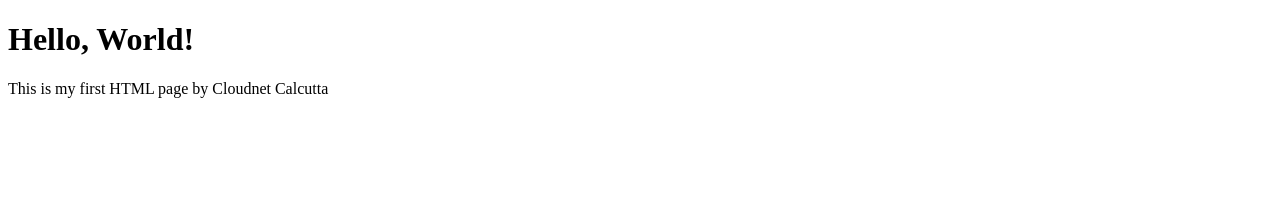
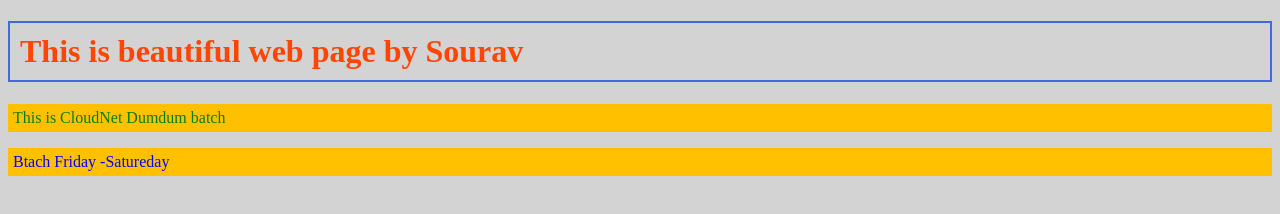
Before and after one commit to deysocalcutta84-spec/aws-github-actions-demo2, a plain HTML site: page index.html in a window 1280 px wide. Drawn offline with Linux system fonts and the light colour scheme.

Commit message:
Feature 01 (#2)
* feature_01

* 1st commit 1

```diff
--- a/index.html
+++ b/index.html
@@ -1,14 +1,33 @@
 <!DOCTYPE html>
-<html lang="en">
+<html>
 <head>
-    <meta charset="UTF-8">
-    <meta name="viewport" content="width=device-width, initial-scale=1.0">
-    <title>My First HTML Page Cloudnet</title>
+    <title>HTML Colors Sample</title>
+    <style>
+        body {
+            /* Sets the background color of the entire page using a color name */
+            background-color: lightgray;
+        }
+        h1 {
+            /* Sets the text color using a hexadecimal code (#RRGGBB) */
+            color: #FF4500; /* OrangeRed */
+            /* Adds a border with a specific color and style */
+            border: 2px solid #4169E1; /* RoyalBlue */
+            padding: 10px;
+        }
+        p {
+            /* Sets the text color using an RGB value (rgb(R, G, B)) */
+            color: rgb(0, 128, 0); /* Green */
+            /* Sets the background color for the paragraph element */
+            background-color: #FFC000; /* Honeydew */
+            padding: 5px;
+        }
+    </style>
 </head>
 <body>
 
-    <h1>Hello, World!</h1>
-    <p>This is my first HTML page by Cloudnet Calcutta</p>
+    <h1>This is beautiful web page by Sourav</h1>
+    <p>This is CloudNet Dumdum batch</p>
+    <p style="color: blue;">Btach Friday -Satureday</p>
 
 </body>
 </html>
```
